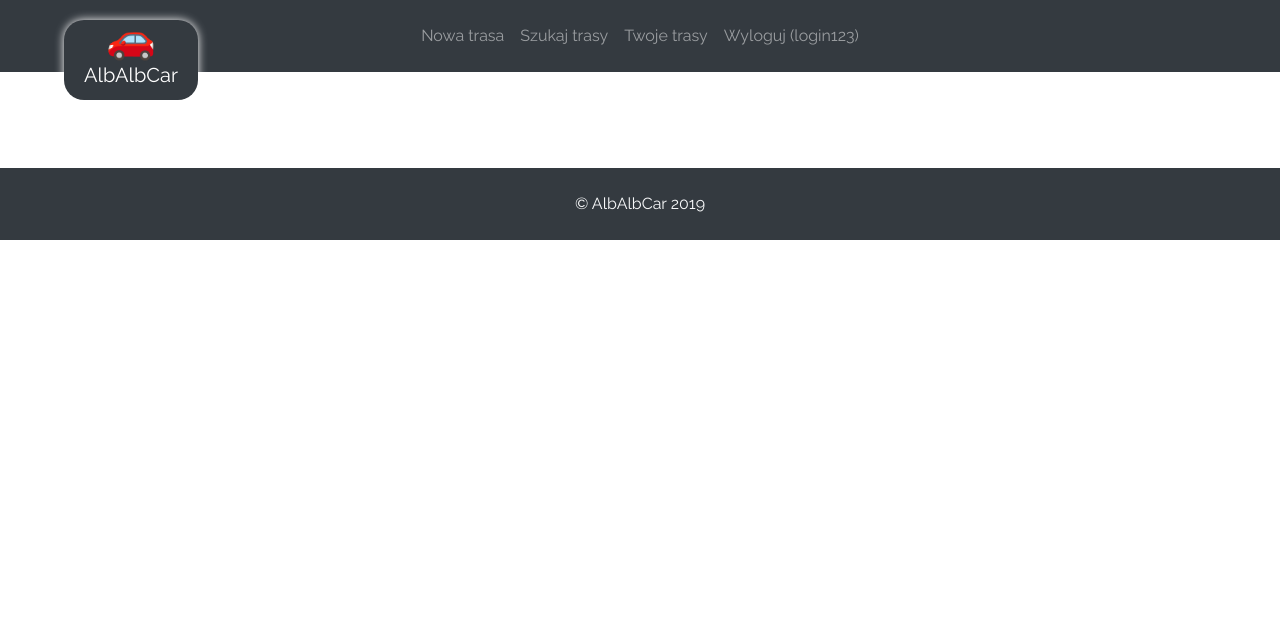
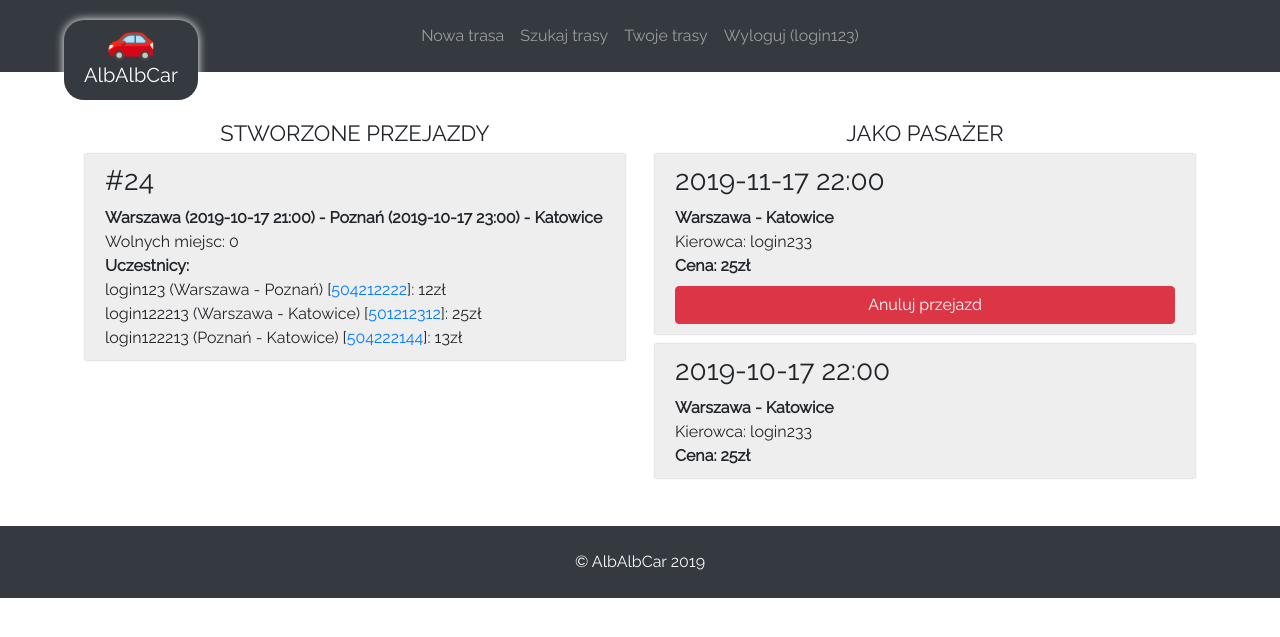
Before and after one commit to Piotr2402/AlbAlbCar, a PHP site: page /your-rides.php in a window 1280 px wide. Shown: the top 637 px of the page. Run offline with PHP 8.4, Linux system fonts and the light colour scheme; some libraries are stand-ins or nearby versions.

Commit message:
implemented a few subpages

```diff
--- a/src/frontend/css/style.css
+++ b/src/frontend/css/style.css
@@ -48,6 +48,54 @@
     cursor: pointer;
 }
 
+#new-ride {
+    box-shadow: 0 0 10px rgba(0,0,0,0.3);
+    background: #efefef;
+    padding: 30px;
+}
+#new-ride select, #new-ride input {
+    max-width: 400px;
+    display: block;
+    margin: 0 auto;
+}
+#new-ride .add-via-place {
+    cursor: pointer;
+}
+#start-time-calendar {
+    display: none;
+    margin-top: 10px;
+}
+.via-place {
+    box-shadow: 0 0 10px #777;
+    border-radius: 10px;
+    padding: 5px 10px;
+    max-width: 400px;
+    margin: 0 auto 10px;
+    position: relative;
+}
+.via-place-remove {
+    position: absolute;
+    right: 5px;
+    top: 2px;
+    cursor: pointer;
+}
+h3.main-header {
+    text-align: center;
+    font-size: 22px;
+    text-transform: uppercase;
+}
+
+@media(max-width: 767px) {
+    #rides h3, #rides h4 {
+        font-size: 20px;
+    }
+    #rides {
+        padding: 10px;
+    }
+    #rides .ride {
+        padding: 5px 10px;
+    }
+}
 @media (min-width: 992px) {
 
     .navbar-brand {
--- a/src/frontend/index.php
+++ b/src/frontend/index.php
@@ -28,8 +28,8 @@
                 <input type="text" class="form-control" name="login" placeholder="Twój login">
             </div>
             <div class="form-group">
-                <label for="mail">Adres email</label>
-                <input type="email" class="form-control" name="mail" placeholder="Adres email">
+                <label for="phone">Telefon</label>
+                <input type="tel" class="form-control" name="phone" placeholder="Telefon">
             </div>
             <div class="form-group">
                 <label for="password">Hasło</label>
--- a/src/frontend/js/script.js
+++ b/src/frontend/js/script.js
@@ -1,21 +1,44 @@
-$.datepicker.regional['pl'] = {
-    closeText: 'Zamknij',
-    prevText: '&#x3C;Poprzedni',
-    nextText: 'Następny&#x3E;',
-    currentText: 'Dziś',
-    monthNames: ['Styczeń','Luty','Marzec','Kwiecień','Maj','Czerwiec','Lipiec','Sierpień','Wrzesień','Październik','Listopad','Grudzień'],
-    monthNamesShort: ['Sty','Lu','Mar','Kw','Maj','Cze','Lip','Sie','Wrz','Pa','Lis','Gru'],
-    dayNames: ['Niedziela','Poniedziałek','Wtorek','Środa','Czwartek','Piątek','Sobota'],
-    dayNamesShort: ['Nie','Pn','Wt','Śr','Czw','Pt','So'],
-    dayNamesMin: ['N','Pn','Wt','Śr','Cz','Pt','So'],
-    weekHeader: 'Tydz',
-    dateFormat: 'yy-mm-dd',
-    firstDay: 1,
-    isRTL: false,
-    showMonthAfterYear: false,
-    yearSuffix: ''};
-$.datepicker.setDefaults($.datepicker.regional['pl']);
+$(document).on("click", ".ride-reservation", function(e) {
+    alert($(this).attr("data-rideid"));
+});
 
-$("#departure-datetime").datepicker({
-    minDate: new Date()
+$("#start-time").on('click', function() {
+    $('#start-time-calendar').slideDown();
 });
+$('#start-time-calendar').datepicker({
+    minDate: new Date(),
+    onSelect: function (fd, d, picker) {
+        var date = (d.getDate() < 10) ? ("0" + d.getDate()) : (d.getDate());
+        var month = ((d.getMonth()+1) < 10) ? ("0" + (d.getMonth()+1)) : ((d.getMonth()+1));
+        var hours = (d.getHours() < 10) ? ("0" + d.getHours()) : (d.getHours());
+        var minutes = (d.getMinutes() < 10) ? ("0" + d.getMinutes()) : (d.getMinutes());
+
+        $('#start-time').val((d.getYear()+1900) + '-' + month + '-' + date + ' ' + hours + ':' + minutes );
+    }
+});
+$('#start-time-calendar').data('datepicker');
+
+
+$(".time").on('click', function() {
+    $(this).parent().find('.time-calendar').slideDown();
+});
+$('.time-calendar').datepicker({
+    minDate: new Date(),
+    onSelect: function (fd, d, picker) {
+        var date = (d.getDate() < 10) ? ("0" + d.getDate()) : (d.getDate());
+        var month = ((d.getMonth()+1) < 10) ? ("0" + (d.getMonth()+1)) : ((d.getMonth()+1));
+        var hours = (d.getHours() < 10) ? ("0" + d.getHours()) : (d.getHours());
+        var minutes = (d.getMinutes() < 10) ? ("0" + d.getMinutes()) : (d.getMinutes());
+
+        $(this).parent().find('.time').val((d.getYear()+1900) + '-' + month + '-' + date + ' ' + hours + ':' + minutes );
+    }
+});
+$('.time-calendar').data('datepicker');
+
+$(document).on("click", ".via-place-remove", function(e) {
+    $(this).parent().remove();
+});
+
+$(".add-via-place").on('click', function() {
+    $('.via-places').append($('<div>').addClass("via-place").append($(".via-place-pattern").html()));
+});
--- a/src/frontend/modules/footer.php
+++ b/src/frontend/modules/footer.php
@@ -1,7 +1,7 @@
 </main>
 
 <script src="https://code.jquery.com/jquery-3.3.1.min.js" ></script>
-<script src="https://code.jquery.com/ui/1.12.1/jquery-ui.js" ></script>
+<script src="http://inzynierka.ct8.pl/js/datepicker.min.js" ></script>
 <script src="https://cdnjs.cloudflare.com/ajax/libs/popper.js/1.14.7/umd/popper.min.js" ></script>
 <script src="https://stackpath.bootstrapcdn.com/bootstrap/4.3.1/js/bootstrap.min.js"></script>
 <script src="./js/script.js"></script>
--- a/src/frontend/modules/header.php
+++ b/src/frontend/modules/header.php
@@ -7,6 +7,8 @@
     <title>AlbAlbCar</title>
     <link rel="stylesheet" href="./css/bootstrap.css">
     <link rel="stylesheet" href="./css/style.css">
+    <link rel="stylesheet" href="./css/glyphicon.css">
+    <link rel="stylesheet" href="http://inzynierka.ct8.pl/css/datepicker.min.css">
     <link rel="stylesheet" href="http://code.jquery.com/ui/1.12.1/themes/base/jquery-ui.css">
     <link href="https://fonts.googleapis.com/css?family=Raleway&display=swap" rel="stylesheet">
 </head>
--- a/src/frontend/your-rides.php
+++ b/src/frontend/your-rides.php
@@ -1,4 +1,41 @@
 <?php require_once('modules/header.php'); ?>
+<div class="row">
+    <div class="col-md-6">
+        <h3 class="main-header">Stworzone przejazdy</h3>
+        <div class="ride">
+            <div class="d-flex flex-column">
+                <h3>#24</h3>
+                <p class="font-weight-bold">Warszawa (2019-10-17 21:00) - Poznań (2019-10-17 23:00) - Katowice</p>
+                <p>Wolnych miejsc: 0</p>
+                 <p><span class="font-weight-bold">Uczestnicy:</span><br>
+                    login123 (Warszawa - Poznań) [<a href="tel:504212222">504212222</a>]: 12zł<br>
+                    login122213 (Warszawa - Katowice) [<a href="tel:504212222">501212312</a>]: 25zł<br>
+                        login122213 (Poznań - Katowice) [<a href="tel:504212222">504222144</a>]: 13zł
+                </p>
+            </div>
+        </div>
+    </div>
+    <div class="col-md-6">
+        <h3 class="main-header mt-4 mt-md-0">Jako pasażer</h3>
 
+        <div class="ride">
+            <div class="d-flex flex-column">
+                <h3>2019-11-17 22:00</h3>
+                <p class="font-weight-bold">Warszawa - Katowice</p>
+                <p>Kierowca: login233</p>
+                <p class="font-weight-bold">Cena: 25zł</p>
+                <div class="btn btn-danger mt-2 cancel-ride" data-rideid="24">Anuluj przejazd</div>
+            </div>
+        </div>
+        <div class="ride">
+            <div class="d-flex flex-column">
+                <h3>2019-10-17 22:00</h3>
+                <p class="font-weight-bold">Warszawa - Katowice</p>
+                <p>Kierowca: login233</p>
+                <p class="font-weight-bold">Cena: 25zł</p>
+            </div>
+        </div>
+    </div>
+</div>
 
 <?php require_once('modules/footer.php'); ?>
```
Also changed, not shown: src/frontend/drive.php (+8 -8 lines), src/frontend/new-ride.php (+52 -0 lines).
